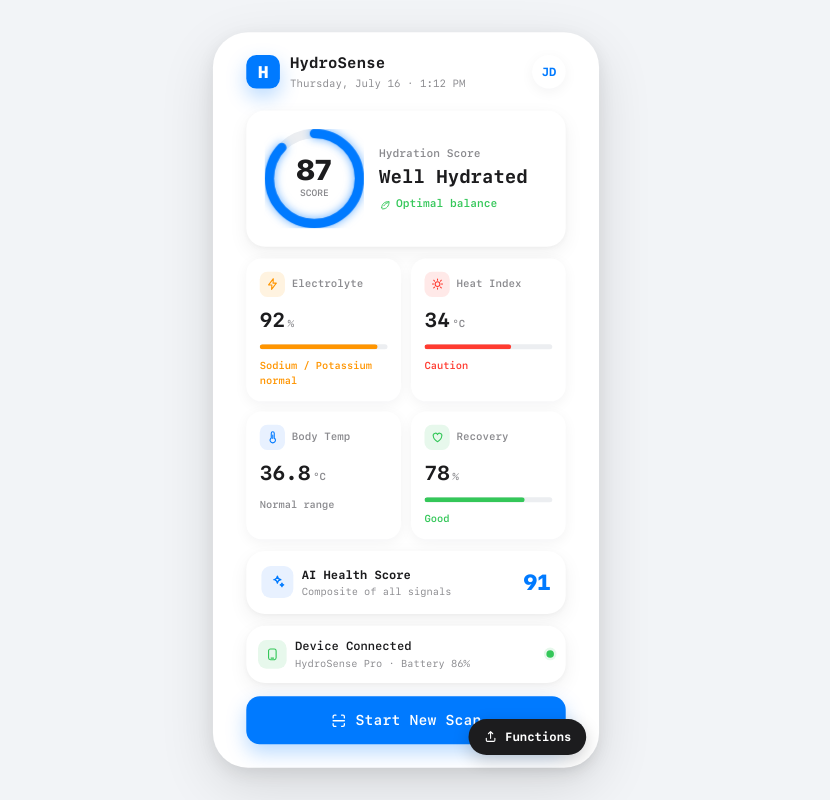
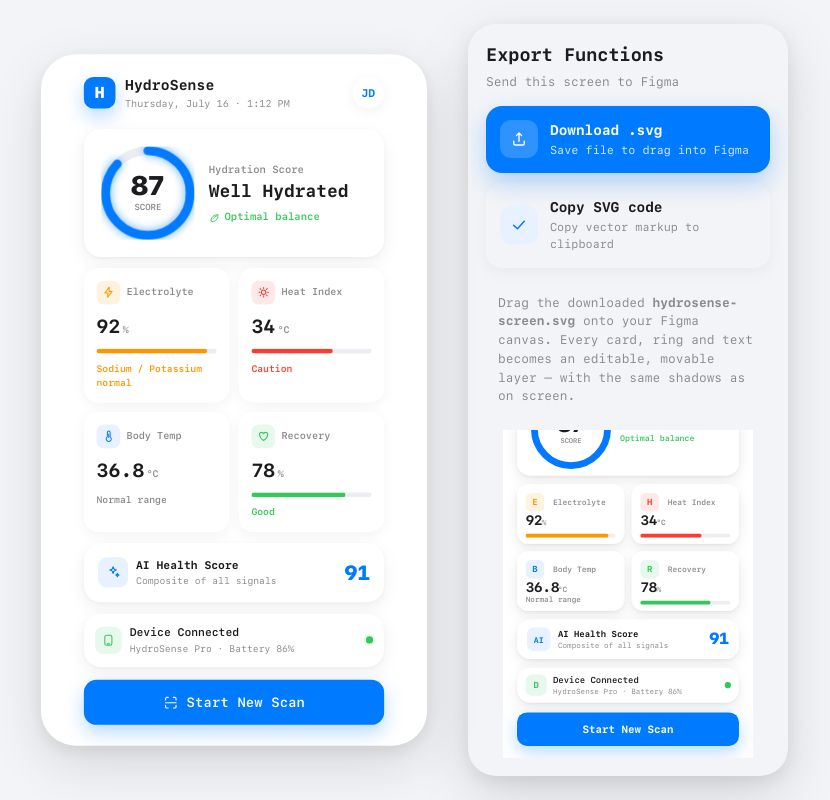
Before and after one commit to amblessly/-HydroSense, a React (Vite) app: page / in a window 1280 px wide. Shown: the whole page, without its empty margins (234-1064 px from the left). Built offline with nearby package versions, Linux system fonts and the light colour scheme.

Commit message:
Place Export Functions panel beside the phone frame (right rail)

```diff
--- a/src/components/FunctionPanel.tsx
+++ b/src/components/FunctionPanel.tsx
@@ -1,23 +1,28 @@
 import { useState, type ReactNode } from 'react'
 import { COLORS } from '../design'
-import { ExportIcon, CheckIcon, CloseIcon } from './Icons'
+import { ExportIcon, CheckIcon } from './Icons'
 
 type Props = {
   getSVG: () => string
 }
 
 export function FunctionPanel({ getSVG }: Props) {
+  const [svg, setSvg] = useState('')
   const [open, setOpen] = useState(false)
-  const [svg, setSvg] = useState('')
   const [copied, setCopied] = useState(false)
 
-  const openPanel = () => {
+  const ensureSVG = () => {
+    if (!open) {
       setSvg(getSVG())
       setOpen(true)
+    } else {
+      setOpen(false)
+    }
   }
 
   const download = () => {
-    const url = URL.createObjectURL(new Blob([svg], { type: 'image/svg+xml' }))
+    const data = svg || getSVG()
+    const url = URL.createObjectURL(new Blob([data], { type: 'image/svg+xml' }))
     const a = document.createElement('a')
     a.href = url
     a.download = 'hydrosense-screen.svg'
@@ -26,8 +31,9 @@ export function FunctionPanel({ getSVG }: Props) {
   }
 
   const copyText = async () => {
+    const data = svg || getSVG()
     try {
-      await navigator.clipboard.writeText(svg)
+      await navigator.clipboard.writeText(data)
       setCopied(true)
       setTimeout(() => setCopied(false), 1800)
     } catch {
@@ -35,7 +41,7 @@ export function FunctionPanel({ getSVG }: Props) {
     }
   }
 
-  const item = (icon: ReactNode, title: string, desc: string, onClick: () => void, primary = false) => (
+  const card = (icon: ReactNode, title: string, desc: string, onClick: () => void, primary = false) => (
     <button
       onClick={onClick}
       style={{
@@ -75,58 +81,36 @@ export function FunctionPanel({ getSVG }: Props) {
   )
 
   return (
-    <>
-      <button
-        onClick={openPanel}
+    <div
       style={{
-          display: 'inline-flex',
-          alignItems: 'center',
-          gap: 8,
-          padding: '10px 16px',
-          borderRadius: 999,
-          border: 'none',
-          background: COLORS.text,
-          color: '#fff',
-          fontSize: 13,
-          fontWeight: 700,
-          fontFamily: 'inherit',
-          cursor: 'pointer',
-          boxShadow: '0 6px 18px rgba(0,0,0,0.18)',
+        width: 320,
+        maxWidth: '32vw',
+        alignSelf: 'stretch',
+        maxHeight: 844,
+        background: COLORS.white,
+        borderRadius: 28,
+        padding: 18,
+        display: 'flex',
+        flexDirection: 'column',
+        boxShadow: '0 20px 60px rgba(0,0,0,0.12), 0 6px 18px rgba(0,0,0,0.08)',
+        overflow: 'hidden',
       }}
     >
-        <ExportIcon size={16} color="#fff" />
-        Functions
-      </button>
-
-      {open && (
-        <div
-          onClick={() => setOpen(false)}
-          style={{ position: 'absolute', inset: 0, background: 'rgba(0,0,0,0.45)', display: 'flex', alignItems: 'center', justifyContent: 'center', zIndex: 80 }}
-        >
-          <div
-            onClick={(e) => e.stopPropagation()}
-            style={{ width: '90%', maxWidth: 360, maxHeight: '88%', background: COLORS.white, borderRadius: 22, padding: 16, display: 'flex', flexDirection: 'column', boxShadow: '0 20px 60px rgba(0,0,0,0.3)' }}
-          >
-            <div style={{ display: 'flex', alignItems: 'center', justifyContent: 'space-between', marginBottom: 14 }}>
-              <div style={{ fontSize: 17, fontWeight: 700, color: COLORS.text }}>Export Functions</div>
-              <button onClick={() => setOpen(false)} style={{ background: 'none', border: 'none', cursor: 'pointer', display: 'flex' }}>
-                <CloseIcon size={22} color={COLORS.textSecondary} />
-              </button>
-            </div>
+      <div style={{ fontSize: 18, fontWeight: 700, color: COLORS.text, marginBottom: 4 }}>Export Functions</div>
+      <div style={{ fontSize: 12.5, color: COLORS.textSecondary, marginBottom: 14 }}>Send this screen to Figma</div>
 
       <div style={{ display: 'flex', flexDirection: 'column', gap: 10 }}>
-              {item(<ExportIcon size={18} />, 'Download .svg', 'Save file to drag into Figma', download, true)}
-              {item(<CheckIcon size={18} />, copied ? 'Copied!' : 'Copy SVG code', 'Copy vector markup to clipboard', copyText)}
+        {card(<ExportIcon size={18} />, 'Download .svg', 'Save file to drag into Figma', download, true)}
+        {card(<CheckIcon size={18} />, copied ? 'Copied!' : 'Copy SVG code', 'Copy vector markup to clipboard', copyText)}
       </div>
 
       <div style={{ marginTop: 14, background: COLORS.bg, borderRadius: 14, padding: 12, fontSize: 12.5, color: COLORS.textSecondary, lineHeight: 1.5 }}>
         Drag the downloaded <b>hydrosense-screen.svg</b> onto your Figma canvas. Every card, ring and text becomes an editable, movable layer — with the same shadows as on screen.
       </div>
 
-            <div style={{ flex: 1, overflow: 'auto', background: COLORS.bg, borderRadius: 14, padding: 10, marginTop: 12, display: 'flex', alignItems: 'center', justifyContent: 'center' }} dangerouslySetInnerHTML={{ __html: svg }} />
+      <div style={{ flex: 1, overflow: 'auto', background: COLORS.bg, borderRadius: 14, padding: 10, marginTop: 12, display: 'flex', alignItems: 'center', justifyContent: 'center', minHeight: 120 }}>
+        <div style={{ transform: 'scale(0.62)', transformOrigin: 'center', pointerEvents: 'none' }} dangerouslySetInnerHTML={{ __html: svg || getSVG() }} />
       </div>
     </div>
-      )}
-    </>
   )
 }
--- a/src/components/Screen.tsx
+++ b/src/components/Screen.tsx
@@ -50,6 +50,8 @@ export function Screen({ children, getSVG }: ScreenProps) {
         display: 'flex',
         alignItems: 'center',
         justifyContent: 'center',
+        gap: 24,
+        padding: 24,
         overflow: 'hidden',
       }}
     >
@@ -100,13 +102,9 @@ export function Screen({ children, getSVG }: ScreenProps) {
             </div>
           </div>
         </div>
+      </div>
 
-        {getSVG && (
-          <div style={{ position: 'absolute', right: 14, bottom: 14, zIndex: 60 }}>
-            <FunctionPanel getSVG={getSVG} />
-          </div>
-        )}
-      </div>
+      {getSVG && <FunctionPanel getSVG={getSVG} />}
     </div>
   )
 }
```
Lines whose indentation alone changed are shown as unchanged.
